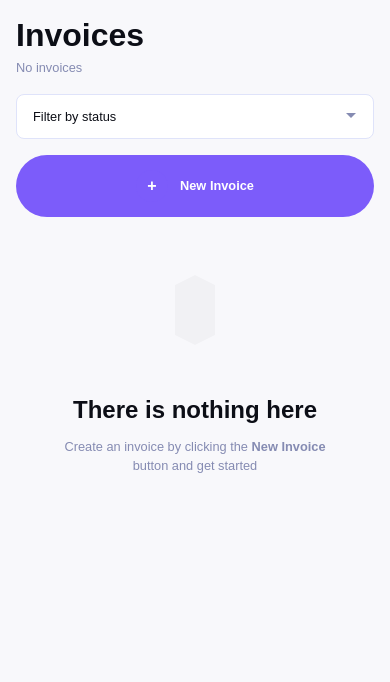
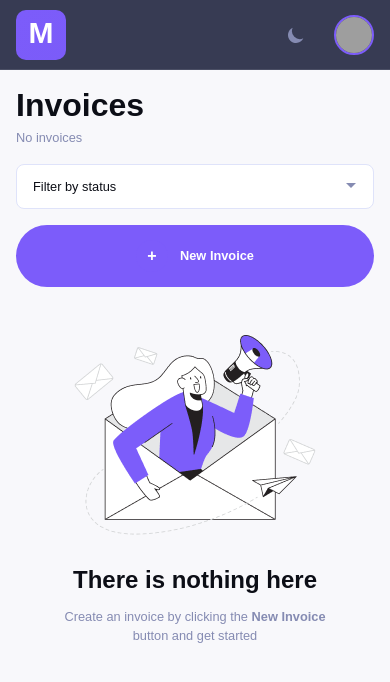
Before and after one commit to mariioox/hng-stage-2-invoice, a React (Vite) app: page / in a window 390 px wide. Shown: the top 682 px of the page. Built offline with nearby package versions, Linux system fonts and the light colour scheme; grey boxes are pictures that could not be loaded.

Commit message:
fix(sidebar): made it visible and responsive on tablets and phones

```diff
--- a/src/features/common/EmptyState.tsx
+++ b/src/features/common/EmptyState.tsx
@@ -1,3 +1,5 @@
+import Email from "../../assets/Email campaign_Flatline 2.png";
+
 interface EmptyStateProps {
   onCreateNew: () => void;
 }
@@ -6,19 +8,12 @@ function EmptyState({ onCreateNew }: EmptyStateProps) {
   return (
     <div className="empty-state">
       <div className="empty-state-icon">
-        <svg
-          width="100"
-          height="100"
-          viewBox="0 0 100 100"
-          fill="none"
-          xmlns="http://www.w3.org/2000/svg"
-        >
-          <path d="M50 10L70 20V70L50 80L30 70V20L50 10Z" fill="currentColor" opacity="0.1" />
-        </svg>
+        <img src={Email} alt="Empty state" />
       </div>
       <h2 className="empty-state-title">There is nothing here</h2>
       <p className="empty-state-text">
-        Create an invoice by clicking the <strong>New Invoice</strong> button and get started
+        Create an invoice by clicking the <strong>New Invoice</strong> button
+        and get started
       </p>
     </div>
   );
--- a/src/index.css
+++ b/src/index.css
@@ -659,7 +659,6 @@ input::placeholder {
 
 .empty-state-icon {
   margin-bottom: var(--spacing-lg);
-  opacity: 0.3;
 }
 
 .empty-state-title {
@@ -977,6 +976,45 @@ input::placeholder {
     --spacing-2xl: 2rem;
   }
 
+  /* SIDEBAR - Transform to horizontal top navigation */
+  .sidebar {
+    position: fixed;
+    top: 0;
+    left: 0;
+    right: 0;
+    width: 100%;
+    height: 70px;
+    flex-direction: row;
+    padding: 0 var(--spacing-lg);
+    gap: var(--spacing-md);
+    border-right: none;
+    border-bottom: 1px solid rgba(255, 255, 255, 0.1);
+  }
+
+  .sidebar-top {
+    display: flex;
+    align-items: center;
+    justify-content: center;
+    width: auto;
+  }
+
+  .sidebar-middle {
+    flex: 1;
+  }
+
+  .sidebar-bottom {
+    flex-direction: row;
+    gap: var(--spacing-md);
+    width: auto;
+  }
+
+  /* Adjust main content for sidebar at top */
+  .app-main {
+    margin-left: 0;
+    margin-top: 70px;
+    width: 100%;
+  }
+
   .invoices-list-header {
     flex-direction: column;
     align-items: flex-start;
@@ -1061,12 +1099,15 @@ input::placeholder {
     padding: 0;
   }
 
+  /* Keep sidebar visible, but adjust for mobile */
   .sidebar {
-    display: none;
+    /* Sidebar already transformed to top in 1023px breakpoint */
+    padding: 0 var(--spacing-md);
   }
 
   .app-main {
     margin-left: 0;
+    margin-top: 70px;
     width: 100%;
   }
 
```
Also changed, not shown: src/features/common/Sidebar.tsx (+9 -7 lines), src/assets/Email campaign_Flatline 2.png (added).
